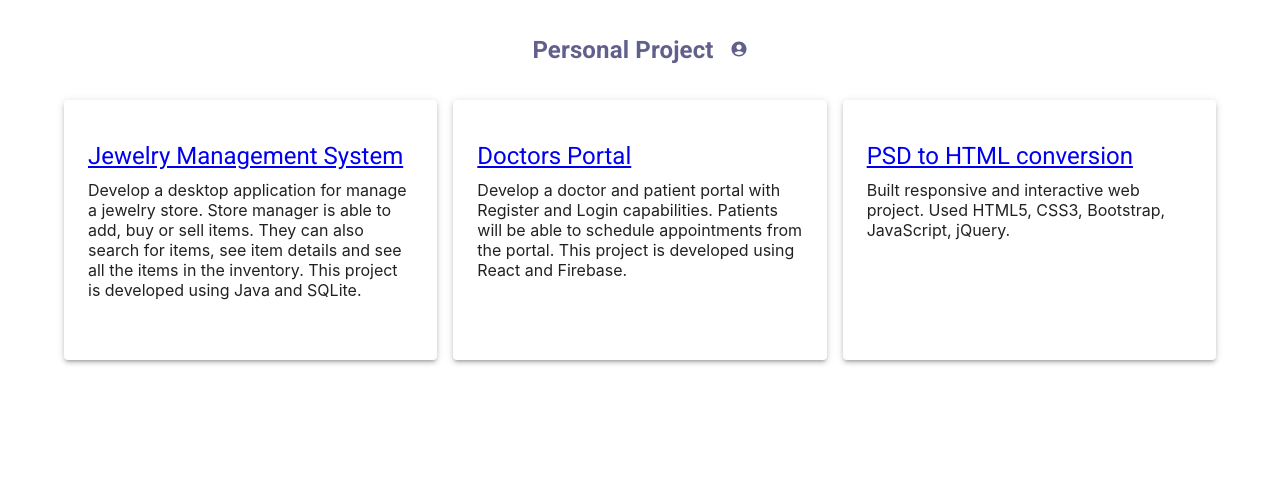
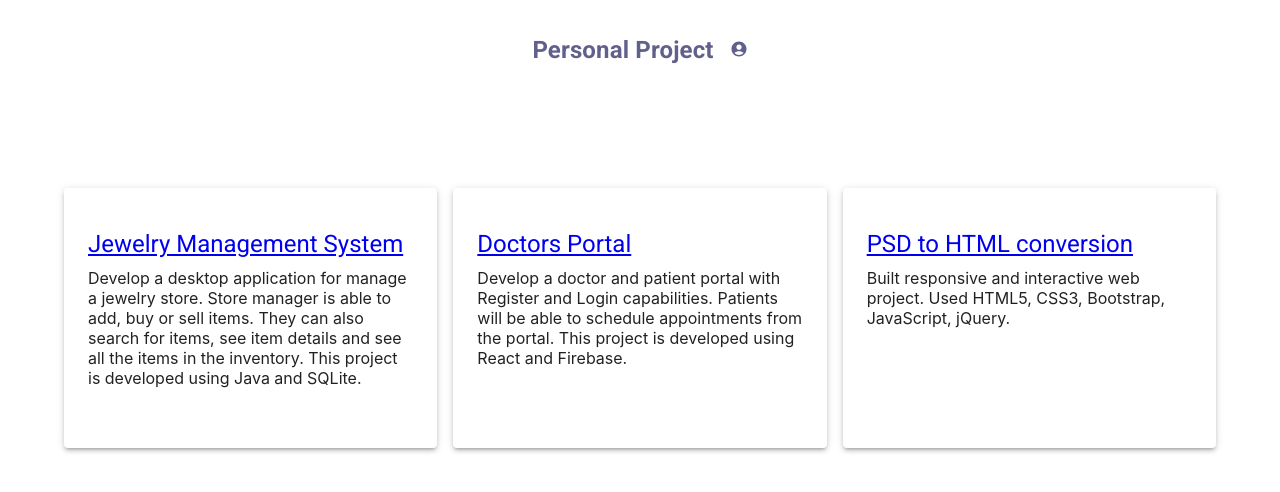
Before and after one commit to nadianewaz/Portfolio, a React (Create React App) app: page /projects in a window 1280 px wide. Shown: the top 492 px of the page. Built offline with nearby package versions, Linux system fonts and the light colour scheme.

Commit message:
removing resume

```diff
--- a/src/Component/HomePage/Home/Home.jsx
+++ b/src/Component/HomePage/Home/Home.jsx
@@ -18,7 +18,7 @@ const Home = () => {
             <div id="about"><About></About></div>
             <div id="toolkit"><Toolkit></Toolkit></div>
             <div id="projects"><Projects></Projects></div>
-            <div id="resume"><Resume></Resume></div>
+            {/* <div id="resume"><Resume></Resume></div> */}
             <Footer></Footer>
 
         </>
--- a/src/Component/HomePage/Projects/Projects.jsx
+++ b/src/Component/HomePage/Projects/Projects.jsx
@@ -1,4 +1,4 @@
-import { Container, Grid, Typography } from '@mui/material';
+import { Container, Grid, Typography, Box } from '@mui/material';
 import React from 'react';
 import AccountCircleIcon from '@mui/icons-material/AccountCircle';
 import Project from '../Project/Project';
@@ -39,7 +39,7 @@ const Projects = () => {
         </Typography>
 
 
-
+          <Box sx={{my: 15}}>
       <Container>
       <Grid container spacing={2}>
         {
@@ -54,6 +54,7 @@ const Projects = () => {
 
       </Grid>
       </Container>
+      </Box>
       </>
     );
 };
--- a/src/Component/Multiple/Navbar/Navigation.jsx
+++ b/src/Component/Multiple/Navbar/Navigation.jsx
@@ -29,9 +29,9 @@ const Navigation = () => {
           <Link to="projects" spy={true} smooth={true} offset={-70} duration={500}>
           <Button sx={{color: '#fff'}}>Projects</Button>
           </Link>
-          <Link to="resume" spy={true} smooth={true} offset={-70} duration={500}>
+          {/* <Link to="resume" spy={true} smooth={true} offset={-70} duration={500}>
           <Button sx={{color: '#fff'}}>Resume </Button>
-          </Link>
+          </Link> */}
 
 
         </Toolbar>
```
Also changed, not shown: 1 other file (tests, documents, lock files or other folders).
